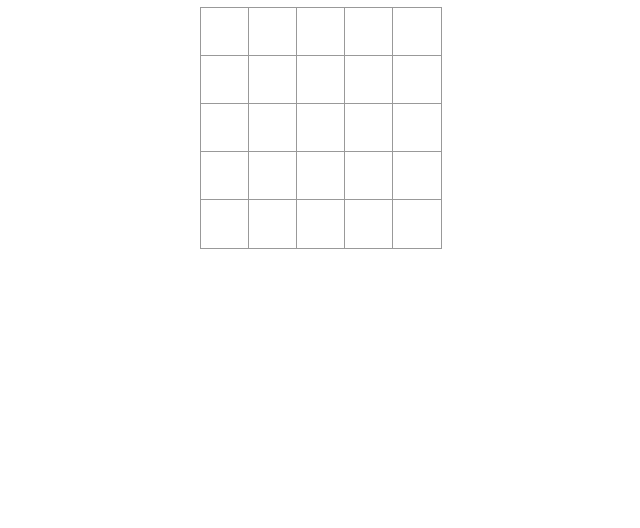
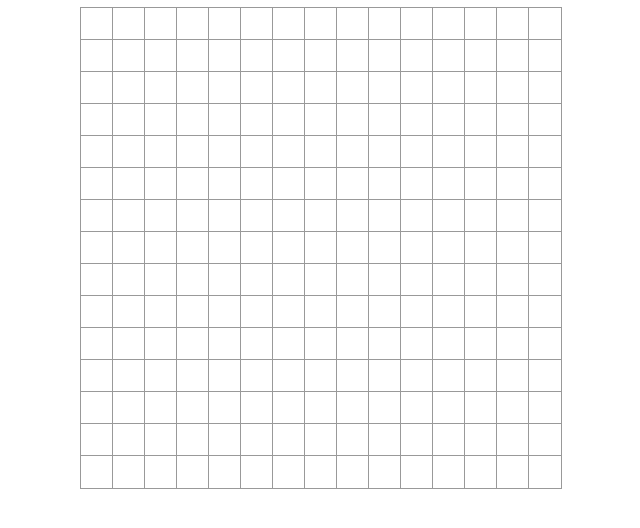
Before and after one commit to Sharaf0/tic-tac-toe, a React (Create React App) app: page / in a window 1280 px wide. Shown: the top 528 px of the page, without its empty margins (320-960 px from the left). Built offline with nearby package versions, Linux system fonts and the light colour scheme.

Commit message:
Draw the full board Did that to fix the css, and have an overview.

```diff
--- a/src/App.tsx
+++ b/src/App.tsx
@@ -2,45 +2,28 @@ import React from "react";
 import classes from "./styles.module.scss";
 
 function App() {
-  return <div className={classes.game}>
-    <div className={classes.board}>
-      <div className={classes.boardRow}>
-        <button className={classes.square}></button>
-        <button className={classes.square}></button>
-        <button className={classes.square}></button>
-        <button className={classes.square}></button>
-        <button className={classes.square}></button>
+  const renderSquare = (i: number) => {
+    return <button key={i} className={classes.square}></button>;
+  };
+  const renderRow = (i: number) => {
+    return (
+      <div key={i} className={classes.boardRow}>
+        {Array<number>(15
+        )
+          .fill(0)
+          .map((_: any, i: number) => renderSquare(i))}
       </div>
-      <div className={classes.boardRow}>
-        <button className={classes.square}></button>
-        <button className={classes.square}></button>
-        <button className={classes.square}></button>
-        <button className={classes.square}></button>
-        <button className={classes.square}></button>
-      </div>
-      <div className={classes.boardRow}>
-        <button className={classes.square}></button>
-        <button className={classes.square}></button>
-        <button className={classes.square}></button>
-        <button className={classes.square}></button>
-        <button className={classes.square}></button>
-      </div>
-      <div className={classes.boardRow}>
-        <button className={classes.square}></button>
-        <button className={classes.square}></button>
-        <button className={classes.square}></button>
-        <button className={classes.square}></button>
-        <button className={classes.square}></button>
-      </div>
-      <div className={classes.boardRow}>
-        <button className={classes.square}></button>
-        <button className={classes.square}></button>
-        <button className={classes.square}></button>
-        <button className={classes.square}></button>
-        <button className={classes.square}></button>
+    );
+  };
+  return (
+    <div className={classes.game}>
+      <div className={classes.board}>
+        {Array<number>(15)
+          .fill(0)
+          .map((_: any, i: number) => renderRow(i))}
       </div>
     </div>
-  </div>;
+  );
 }
 
 export default App;
--- a/src/styles.module.scss
+++ b/src/styles.module.scss
@@ -19,8 +19,8 @@
   font-size: 24px;
   font-weight: bold;
   line-height: 34px;
-  height: 50px;
-  width: 50px;
+  height: 34px;
+  width: 34px;
   margin-right: -2px;
   margin-bottom: -1px;
   margin-top: -1px;
```
